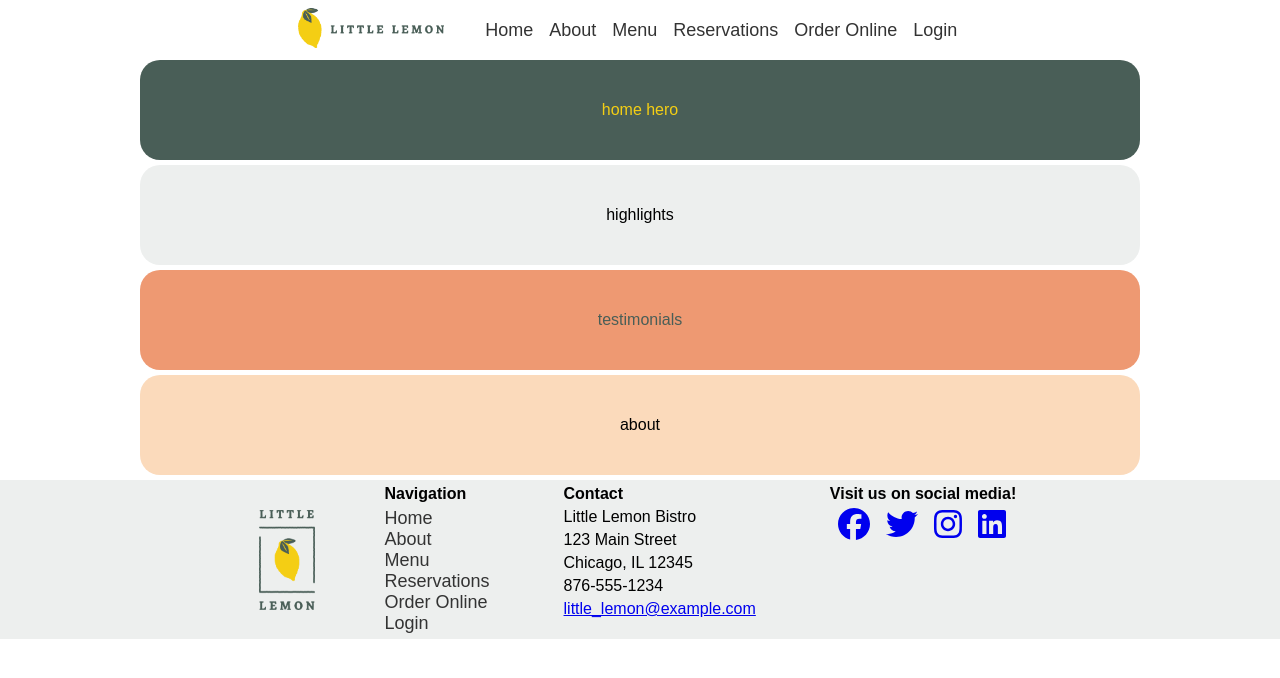
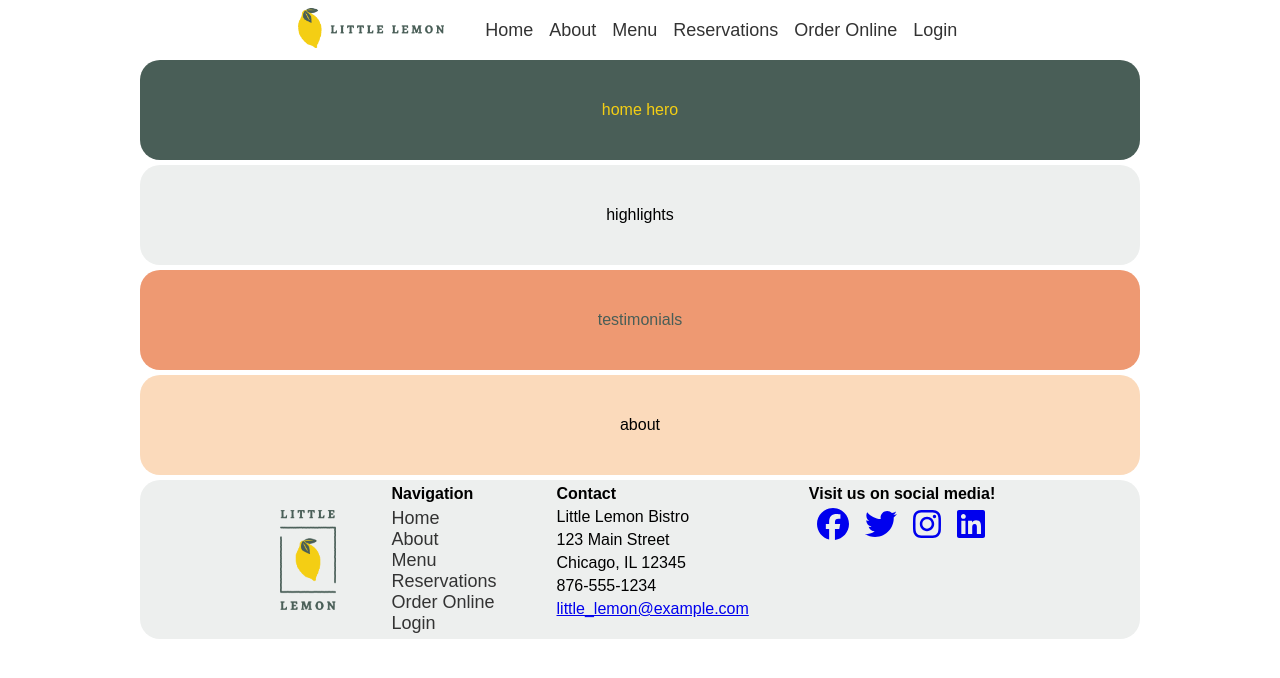
Before and after one commit to rdesantis/react-demo, a React (Create React App) app: page / in a window 1280 px wide. Shown: the top 678 px of the page. Built offline with nearby package versions, Linux system fonts and the light colour scheme.

Commit message:
Limit width of major sections. Style them differently in web vs. mobile. Make footer style mimic major sections.

```diff
--- a/src/index.css
+++ b/src/index.css
@@ -114,17 +114,19 @@ header .nav {
   display: none;
 }
 
-main {
-  width: 1000px;
-  max-width: 100%;
-  margin: 0 auto;
-}
+/* main {
+  Do we need anything here?
+} */
 
 footer {
   display: flex;
   justify-content: center;
   gap: 5%;
   background-color: var(--highlight-gray);
+
+  width: 1000px;
+  max-width: 100%;
+  margin: 0 auto;
 }
 
 footer .logo, footer .nav {
@@ -162,16 +164,23 @@ footer .socials li {
     display: block;
   }
 
+  footer {
+    border-radius: 20px;
+  }
+
   footer .logo {
     display: grid;
     place-items: center;
   }
-
 }
 
 /* Component styles */
 
 .major-section {
+  width: 1000px;
+  max-width: 100%;
+  margin: 0 auto;
+
   border-radius: 0;
   margin-bottom: 0;
 }
```
